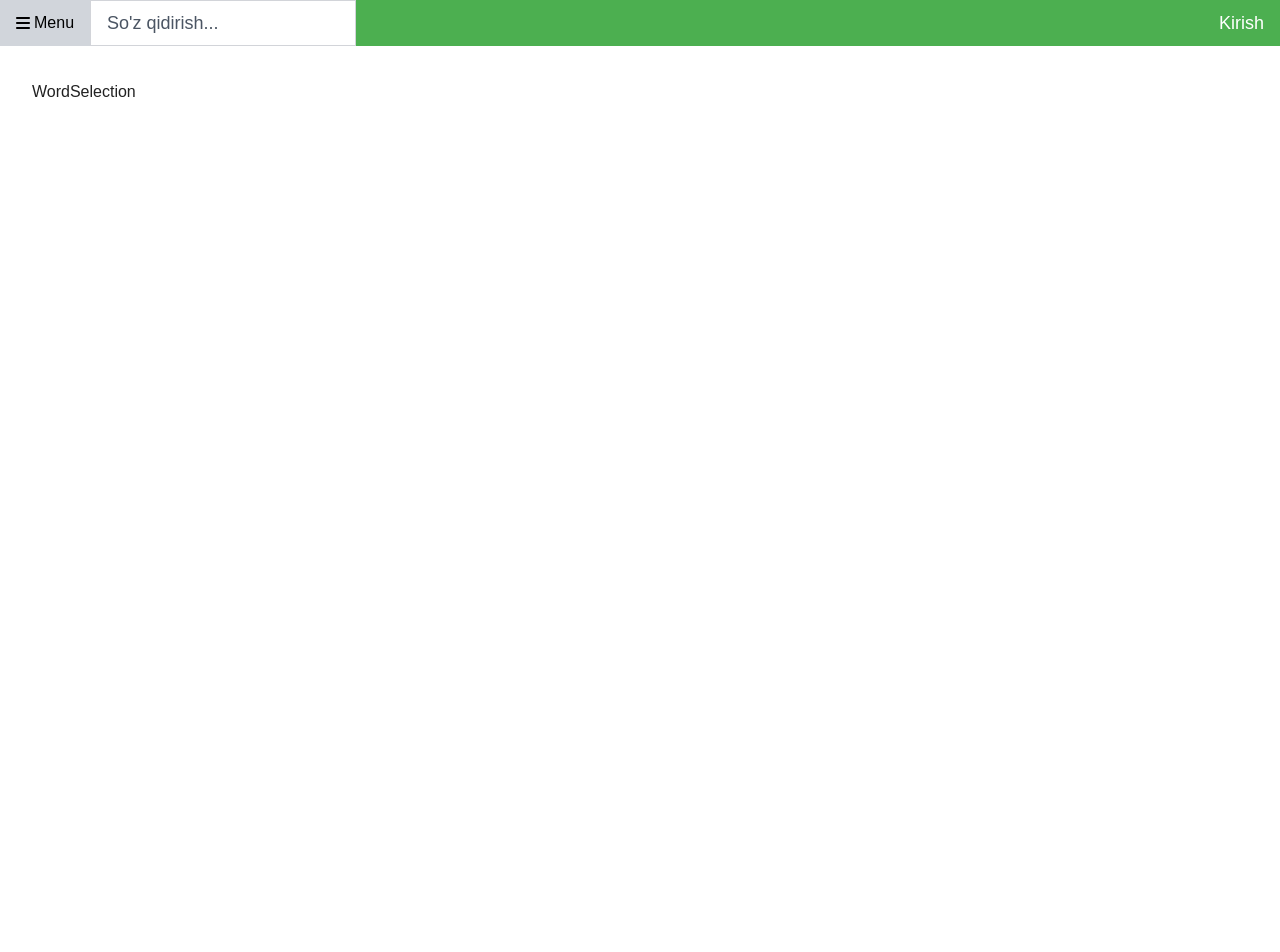
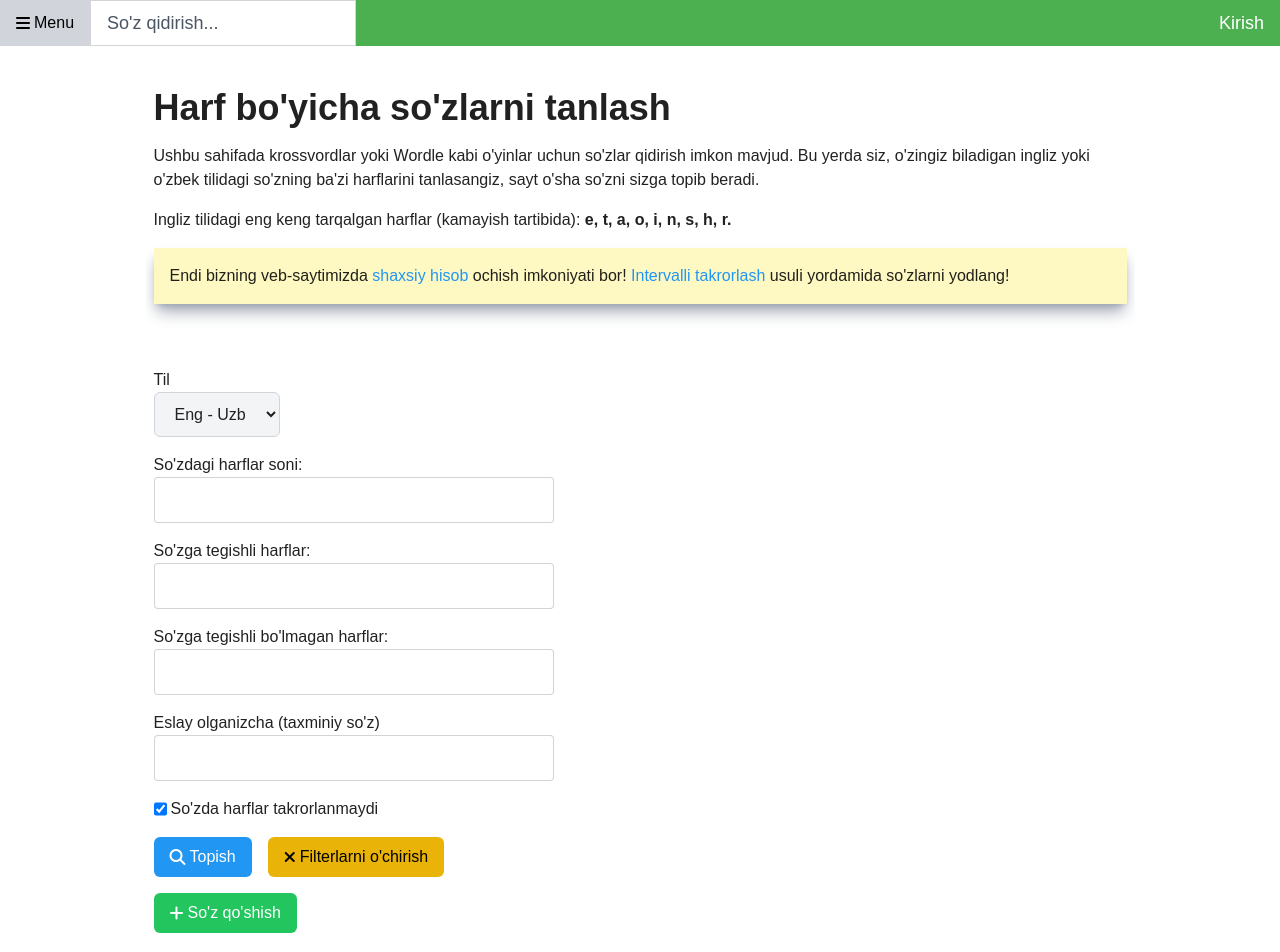
Before and after one commit to r3nzl3rdev/wordcards, a React (Vite) app: page /word-selection in a window 1280 px wide. Shown: the top 952 px of the page. Before the commit the page ends 800 px from the top, so only its background shows below. Built offline with nearby package versions, Linux system fonts and the light colour scheme.

Commit message:
feat: wordle page

```diff
--- a/src/pages/Menu/WordSelection.tsx
+++ b/src/pages/Menu/WordSelection.tsx
@@ -1,7 +1,107 @@
 import React from "react";
+import CommentList from "../../components/CommentList";
+import AddCommentBox from "../../components/AddCommentBox";
+import { comments } from "../../hardcode/hardcode";
+import { Link } from "react-router-dom";
+import Input from "../../components/Input";
+import Button from "../../components/Button";
 
 const WordSelection: React.FC = () => {
-  return <div>WordSelection</div>;
+  return (
+    <div className="flex w-full lg:justify-center">
+      <div className="flex flex-col gap-4 items-start self-center w-fit overflow-auto no-scrollbar pb-2 lg:p-2">
+        <div className="flex flex-col gap-4 items-left w-full sticky left-1 max-w-[973px]">
+          <h1 className="text-2xl md:text-4xl font-bold">
+            Harf bo'yicha so'zlarni tanlash
+          </h1>
+          <p>
+            Ushbu sahifada krossvordlar yoki Wordle kabi o'yinlar uchun so'zlar
+            qidirish imkon mavjud. Bu yerda siz, o'zingiz biladigan ingliz yoki
+            o'zbek tilidagi so'zning ba'zi harflarini tanlasangiz, sayt o'sha
+            so'zni sizga topib beradi.
+          </p>
+          <p>
+            Ingliz tilidagi eng keng tarqalgan harflar (kamayish tartibida):{" "}
+            <b>e, t, a, o, i, n, s, h, r.</b>
+          </p>
+          <p className="w-full bg-yellow-100 p-4 shadow-lg shadow-gray-400">
+            Endi bizning veb-saytimizda
+            <Link to="/login">
+              <span className="text-blue-primary hover:text-orange-500 hover:cursor-pointer">
+                &nbsp;shaxsiy hisob&nbsp;
+              </span>
+            </Link>
+            ochish imkoniyati bor!
+            <Link to="/interval-repetition">
+              <span className=" inline text-blue-primary hover:text-orange-500 hover:cursor-pointer">
+                &nbsp;Intervalli takrorlash&nbsp;
+              </span>
+            </Link>
+            usuli yordamida so'zlarni yodlang!
+          </p>
+
+          <div className="flex flex-col gap-4 mt-6 lg:mt-12 max-w-[400px]">
+            <div>
+              <p>Til</p>
+              <select
+                id="languageSelect"
+                className="px-4 py-3 border bg-gray-100 border-gray-300 rounded-md"
+              >
+                <option value="eng-uzb">Eng - Uzb</option>
+                <option value="uzb-eng">Uzb - Eng</option>
+              </select>
+            </div>
+            <Input
+              id="letterNumber"
+              label="So'zdagi harflar soni:"
+              className="rounded"
+              type="number"
+            />
+            <Input
+              id="letterBelongList"
+              label="So'zga tegishli harflar:"
+              className="rounded"
+            />
+            <Input
+              id="letterNotBelongList"
+              label="So'zga tegishli bo'lmagan harflar:"
+              className="rounded"
+            />
+            <Input
+              id="letterNotBelongList"
+              label="Eslay olganizcha (taxminiy so'z)"
+              className="rounded"
+            />
+            <div className="flex gap-1">
+              <input type="checkbox" id="isUnique" name="isUnique" checked />
+              <label htmlFor="isUnique">So'zda harflar takrorlanmaydi</label>
+            </div>
+            <div className="flex gap-4 flex-wrap">
+              <Button className="flex gap-1 py-2 px-4 bg-blue-primary hover:bg-blue-400 rounded-md text-white">
+                <i className="fa-solid fa-magnifying-glass"></i>
+                Topish
+              </Button>
+              <Button className="flex gap-1 py-2 px-4 bg-yellow-500 hover:bg-blue-400 rounded-md text-black">
+                <i className="fa-solid fa-xmark"></i>
+                Filterlarni o'chirish
+              </Button>
+              <Button className="flex gap-1 py-2 px-4 bg-green-500 hover:bg-blue-400 rounded-md text-white">
+                <i className="fa-solid fa-plus"></i>
+                So'z qo'shish
+              </Button>
+            </div>
+          </div>
+        </div>
+
+        <div className="mt-6 lg:mt-12 w-[98%] lg:w-full max-w-[973px] sticky left-1 flex flex-col justify-center gap-4 ">
+          <p className="text-xl md:text-2xl font-bold">Sharhlar</p>
+          <p className="mb-6">Bu yerda siz ushbu sahifa haqida sharh qoldirishingiz mumkin.</p>
+          <CommentList commentList={comments} />
+          <AddCommentBox />
+        </div>
+      </div>
+    </div>
+  );
 };
 
 export default WordSelection;
--- a/src/pages/WordDetail.tsx
+++ b/src/pages/WordDetail.tsx
@@ -13,13 +13,13 @@ const WordDetail: React.FC = () => {
       <div className="flex flex-wrap w-full gap-6">
         <div className="flex flex-col lg:flex-1 gap-4 items-start">
           <p className="w-full bg-yellow-100 p-4 shadow-lg shadow-gray-400">
-            Sizning
+            Endi bizning veb-saytimizda
             <Link to="/login">
               <span className="text-blue-primary hover:text-orange-500 hover:cursor-pointer">
-                &nbsp;shaxsiy hisobingiz&nbsp;
+                &nbsp;shaxsiy hisob&nbsp;
               </span>
             </Link>
-            endi bizning veb-saytimizda mavjud!
+            ochish imkoniyati bor!
             <Link to="/interval-repetition">
               <span className=" inline text-blue-primary hover:text-orange-500 hover:cursor-pointer">
                 &nbsp;Intervalli takrorlash&nbsp;
@@ -27,10 +27,10 @@ const WordDetail: React.FC = () => {
             </Link>
             usuli yordamida so'zlarni yodlang!
           </p>
-          <button className="py-2 px-4 bg-blue-primary hover:bg-blue-400 rounded-md text-white">
+          <Button className="py-2 px-4 bg-blue-primary hover:bg-blue-400 rounded-md text-white">
             <i className="fa-solid fa-bookmark mr-1"></i>
             Saqlanganlarga qo'shish
-          </button>
+          </Button>
           <div className="flex gap-2 items-center">
             <p className="text-2xl font-bold text-green-primary">
               [{wordDetails.transcription}]
```
